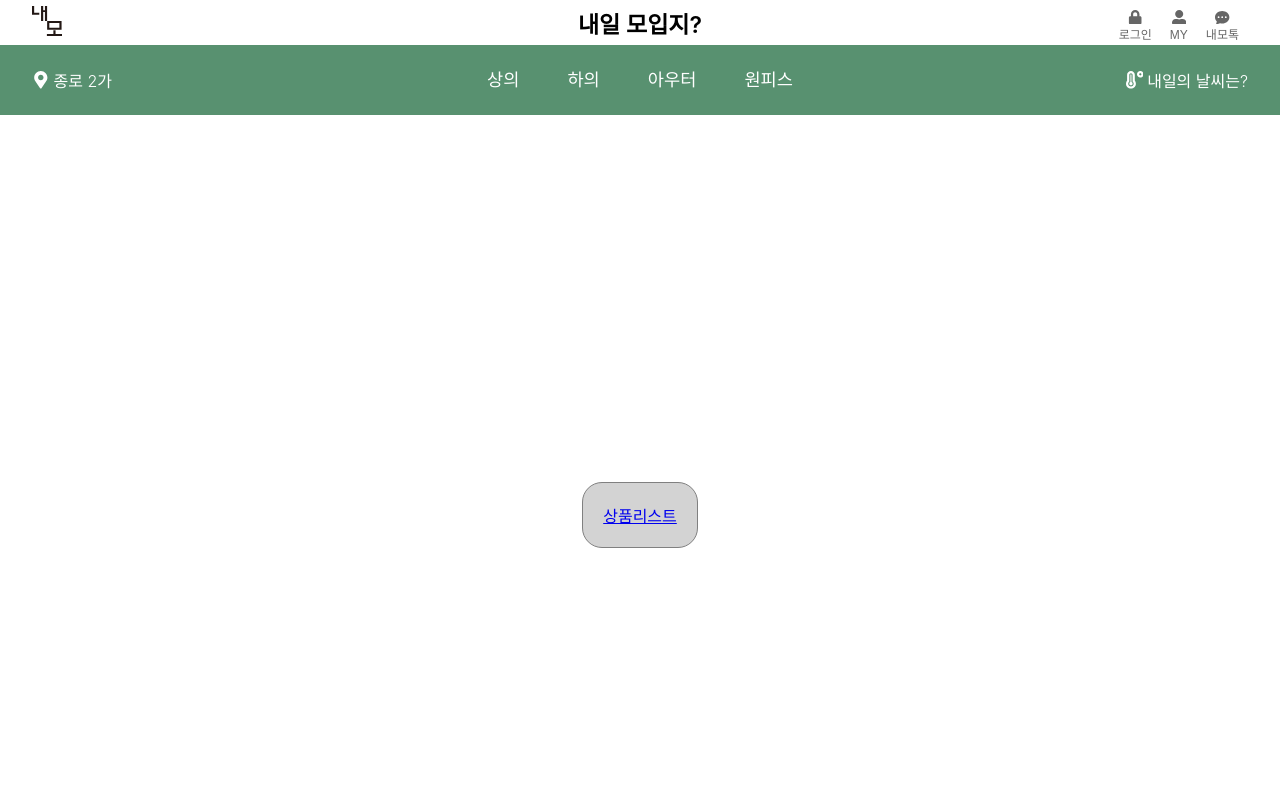
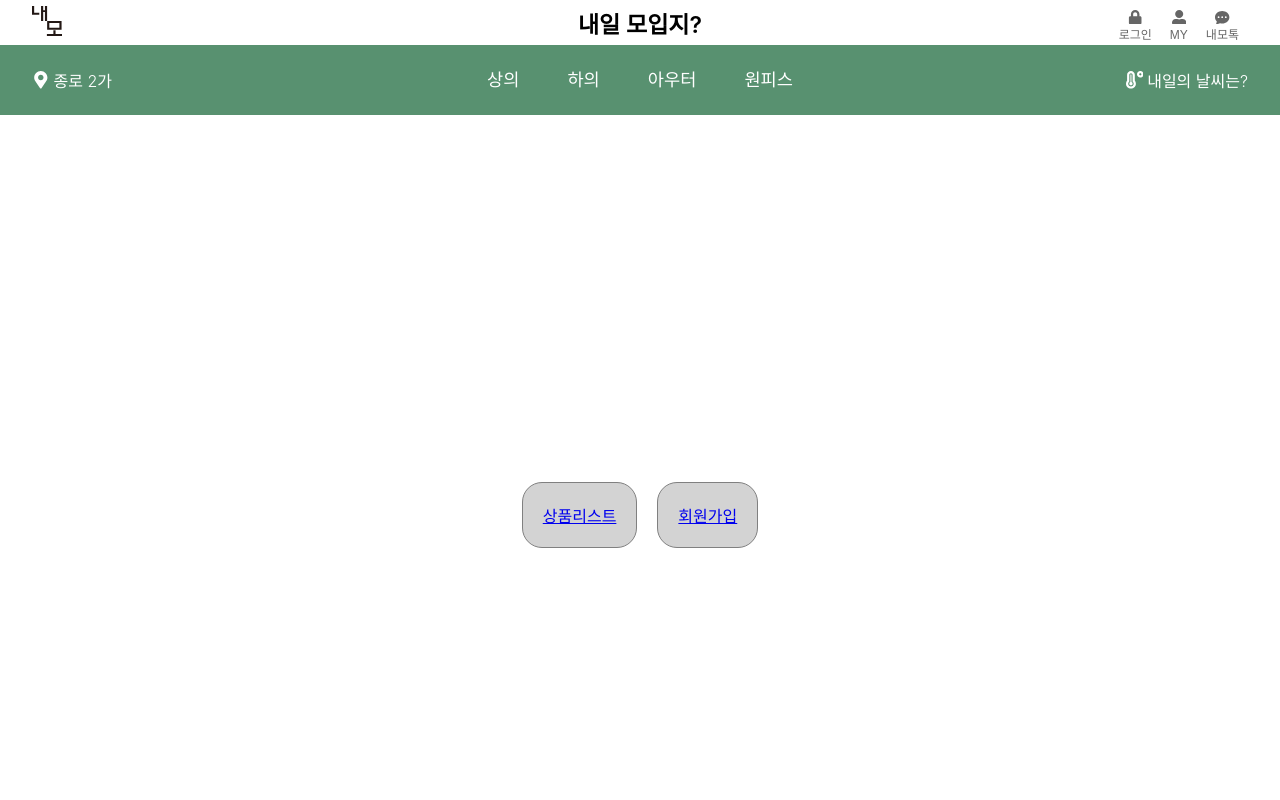
Before and after one commit to yengs/NEMO-react, a React (Create React App) app in the folder nemo-project/: page / in a window 1280 px wide. Shown: the top 800 px of the page. Built offline with nearby package versions, Linux system fonts and the light colour scheme.

Commit message:
item crud commit 2

```diff
--- a/nemo-project/src/App.js
+++ b/nemo-project/src/App.js
@@ -8,6 +8,7 @@ import ItemUpload from './Item/ItemUpload';
 import { Route } from 'react-router-dom';
 import Main from './Main';
 import ItemDetail from './Item/ItemDetail';
+import Join from './pages/Join';
 
 function App() {
   return (
@@ -17,6 +18,8 @@ function App() {
       <Route path="/item" component={ItemList} exact={true} />
       <Route path="/item/write" component={ItemUpload}/>
       <Route path="/item/detail/:itemNum" component={ItemDetail}/>
+      <Route path="/member" component={Join}/>
+
      <Footer />
     </>
   );
--- a/nemo-project/src/Main.js
+++ b/nemo-project/src/Main.js
@@ -24,7 +24,8 @@ function Main() {
     return (
         <>
             <div style={styles.container}>
-                <div style={styles.menu}><Link to="/itemList">상품리스트</Link></div>
+                <div style={styles.menu}><Link to="/item">상품리스트</Link></div>
+                <div style={styles.menu}><Link to="/member">회원가입</Link></div>
             </div>
         </>
     );
```
Also changed, not shown: 1 other file (tests, documents, lock files or other folders).
